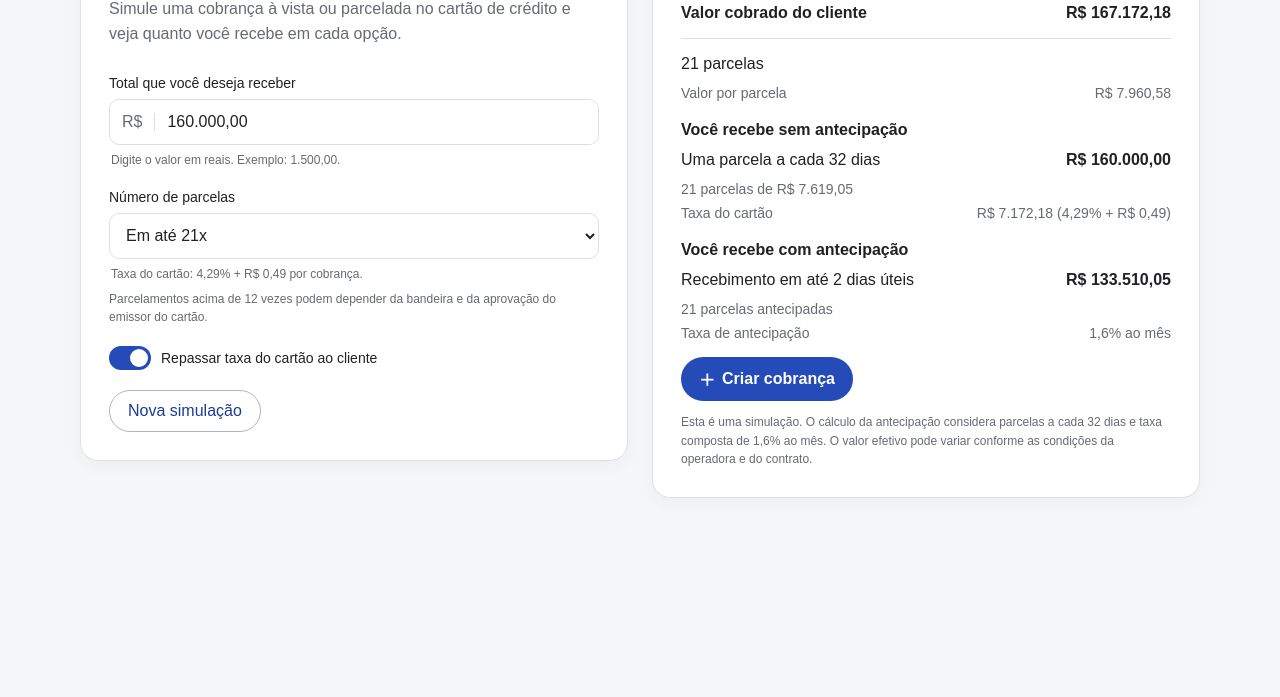
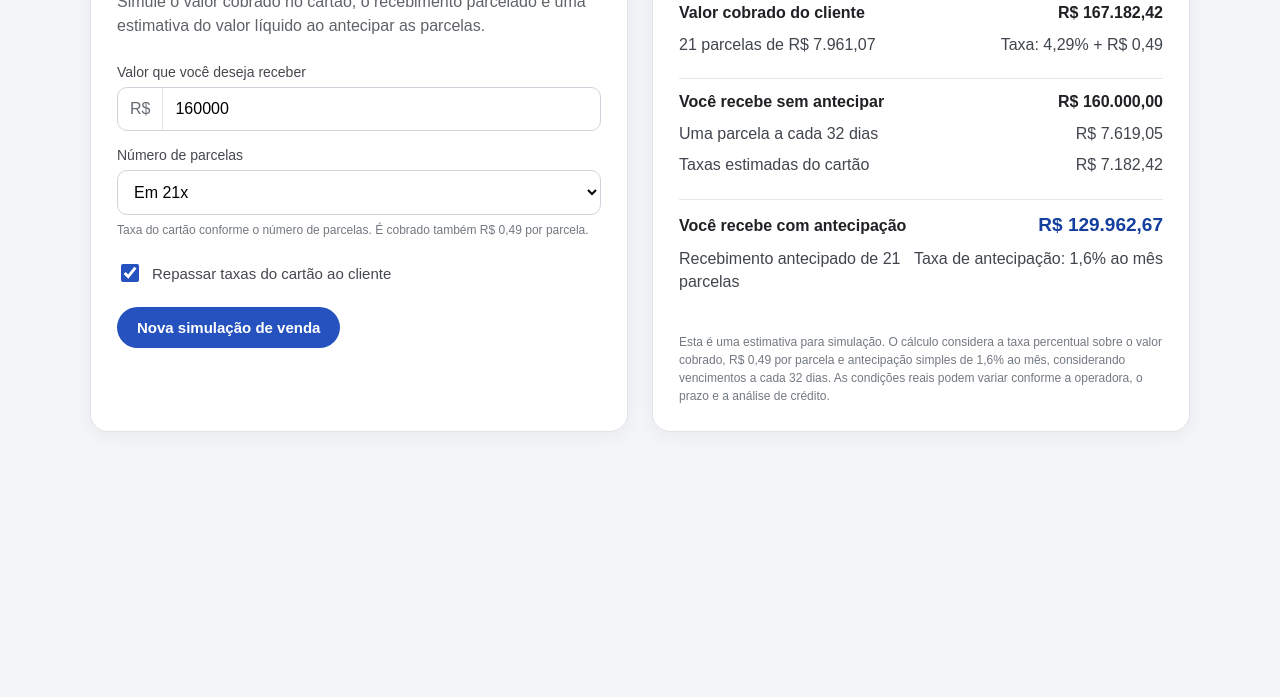
Before and after one commit to marceldorado3-maker/Simulador-de-parcelamento, a plain HTML site: page index.html in a window 1280 px wide. Shown: the part 103-800 px from the top of the page. Drawn offline with Linux system fonts and the light colour scheme.

Commit message:
Update index.html

```diff
--- a/index.html
+++ b/index.html
@@ -7,14 +7,10 @@
 
   <style>
     :root {
-      color-scheme: light;
-      --azul: #244bb8;
-      --azul-escuro: #1a3b98;
-      --texto: #202124;
-      --texto-suave: #666a73;
-      --borda: #dedfe4;
-      --fundo: #f5f6f8;
-      --branco: #fff;
+      font-family: Arial, Helvetica, sans-serif;
+      color: #202124;
+      background: #f4f5f7;
+      font-synthesis: none;
     }
 
     * {
@@ -23,258 +19,179 @@
 
     body {
       margin: 0;
-      padding: 32px 18px;
-      background: var(--fundo);
-      color: var(--texto);
-      font-family: Arial, Helvetica, sans-serif;
+      padding: 28px 16px;
     }
 
     .container {
-      width: min(1120px, 100%);
+      width: min(1100px, 100%);
       margin: 0 auto;
       display: grid;
       grid-template-columns: 1fr 1fr;
       gap: 24px;
-      align-items: start;
     }
 
     .card {
-      background: var(--branco);
-      border: 1px solid var(--borda);
+      background: #fff;
+      border: 1px solid #e1e4e8;
       border-radius: 18px;
-      padding: 28px;
-      box-shadow: 0 4px 18px rgba(20, 30, 60, 0.04);
+      padding: 26px;
+      box-shadow: 0 4px 18px rgba(25, 35, 50, 0.05);
     }
 
     h1,
     h2 {
-      margin: 0 0 12px;
-      font-weight: 500;
+      margin: 0 0 14px;
+      font-size: 21px;
+      font-weight: 600;
     }
 
-    h1 {
-      font-size: 23px;
+    .intro {
+      margin: 0 0 26px;
+      color: #5f6368;
+      line-height: 1.5;
     }
 
-    h2 {
-      font-size: 22px;
+    label {
+      display: block;
+      margin: 16px 0 7px;
+      font-size: 14px;
+      color: #45484d;
     }
 
-    .descricao {
-      margin: 0 0 28px;
-      color: var(--texto-suave);
-      line-height: 1.55;
-    }
-
-    .campo {
-      margin-bottom: 20px;
-    }
-
-    label,
-    .rotulo {
-      display: block;
-      margin: 0 0 8px;
-      font-size: 14px;
-    }
-
-    .entrada-valor {
+    .input-wrap {
       display: flex;
       align-items: center;
-      min-height: 46px;
-      border: 1px solid var(--borda);
+      border: 1px solid #cfd4dc;
       border-radius: 10px;
+      background: #fff;
       overflow: hidden;
     }
 
-    .prefixo {
-      padding: 0 12px;
-      color: var(--texto-suave);
-      border-right: 1px solid var(--borda);
+    .input-wrap:focus-within,
+    select:focus {
+      outline: 2px solid rgba(37, 82, 190, 0.18);
+      border-color: #2552be;
     }
 
-    input,
+    .currency {
+      padding: 12px;
+      color: #656b73;
+      border-right: 1px solid #e3e6eb;
+    }
+
+    input[type="number"] {
+      width: 100%;
+      min-width: 0;
+      padding: 12px;
+      border: 0;
+      outline: 0;
+      font: inherit;
+      background: transparent;
+    }
+
     select {
       width: 100%;
-      min-height: 46px;
-      padding: 10px 12px;
-      border: 1px solid var(--borda);
+      padding: 12px;
+      border: 1px solid #cfd4dc;
       border-radius: 10px;
-      background: var(--branco);
-      color: var(--texto);
+      background: #fff;
       font: inherit;
-      outline: none;
     }
 
-    .entrada-valor input {
-      min-height: 44px;
-      border: 0;
-      border-radius: 0;
+    .hint {
+      margin: 7px 0 0;
+      color: #737981;
+      font-size: 12px;
+      line-height: 1.45;
     }
 
-    input:focus,
-    select:focus,
-    .entrada-valor:focus-within {
-      border-color: var(--azul);
-      box-shadow: 0 0 0 3px rgba(36, 75, 184, 0.12);
+    .toggle-row {
+      display: flex;
+      align-items: center;
+      gap: 10px;
+      margin: 22px 0;
     }
 
-    .ajuda {
-      margin: 6px 2px 0;
-      color: var(--texto-suave);
+    .toggle-row input {
+      width: 18px;
+      height: 18px;
+      accent-color: #2552be;
+    }
+
+    .toggle-row label {
+      margin: 0;
+      font-size: 15px;
+      cursor: pointer;
+    }
+
+    button {
+      border: 0;
+      border-radius: 999px;
+      padding: 12px 20px;
+      background: #2552be;
+      color: #fff;
+      font-size: 15px;
+      font-weight: 600;
+      cursor: pointer;
+    }
+
+    button:hover {
+      background: #1c429e;
+    }
+
+    .result-block {
+      padding: 14px 0;
+      border-bottom: 1px solid #e5e7eb;
+    }
+
+    .result-block:last-of-type {
+      border-bottom: 0;
+    }
+
+    .result-heading {
+      display: flex;
+      justify-content: space-between;
+      gap: 14px;
+      align-items: baseline;
+      margin-bottom: 11px;
+      font-weight: 600;
+    }
+
+    .result-value {
+      white-space: nowrap;
+      font-weight: 600;
+    }
+
+    .result-line {
+      display: flex;
+      justify-content: space-between;
+      gap: 12px;
+      margin: 8px 0;
+      color: #41464d;
+      line-height: 1.45;
+    }
+
+    .result-line span:last-child {
+      text-align: right;
+      white-space: nowrap;
+    }
+
+    .primary-result {
+      color: #153f9e;
+      font-size: 19px;
+      font-weight: 700;
+    }
+
+    .note {
+      margin: 18px 0 0;
+      color: #737981;
       font-size: 12px;
       line-height: 1.5;
     }
 
-    .aviso {
-      margin-top: 7px;
-      color: var(--texto-suave);
-      font-size: 12px;
-      line-height: 1.5;
-    }
-
-    .alternancia {
-      display: flex;
-      align-items: center;
-      gap: 10px;
-      margin: 20px 0;
-      font-size: 14px;
-    }
-
-    .alternancia input {
-      position: absolute;
-      width: 1px;
-      height: 1px;
-      opacity: 0;
-    }
-
-    .trilho {
-      position: relative;
-      width: 42px;
-      height: 24px;
-      flex: 0 0 42px;
-      border-radius: 20px;
-      background: #b9bdc7;
-      cursor: pointer;
-      transition: background 0.2s;
-    }
-
-    .trilho::after {
-      content: "";
-      position: absolute;
-      top: 3px;
-      left: 3px;
-      width: 18px;
-      height: 18px;
-      border-radius: 50%;
-      background: #fff;
-      transition: transform 0.2s;
-    }
-
-    .alternancia input:checked + .trilho {
-      background: var(--azul);
-    }
-
-    .alternancia input:checked + .trilho::after {
-      transform: translateX(18px);
-    }
-
-    .alternancia input:focus-visible + .trilho {
-      outline: 3px solid rgba(36, 75, 184, 0.25);
-    }
-
-    .botao-secundario,
-    .botao-principal {
-      min-height: 42px;
-      padding: 10px 18px;
-      border-radius: 24px;
-      font: inherit;
-      cursor: pointer;
-      transition: background 0.2s, transform 0.2s;
-    }
-
-    .botao-secundario {
-      border: 1px solid #aeb5c5;
-      background: transparent;
-      color: var(--azul-escuro);
-    }
-
-    .botao-principal {
-      display: inline-flex;
-      align-items: center;
-      justify-content: center;
-      gap: 7px;
-      border: 0;
-      background: var(--azul);
-      color: #fff;
-      font-weight: 600;
-    }
-
-    .botao-secundario:hover,
-    .botao-principal:hover {
-      transform: translateY(-1px);
-    }
-
-    .botao-principal:hover {
-      background: var(--azul-escuro);
-    }
-
-    .linha {
-      display: flex;
-      justify-content: space-between;
-      gap: 16px;
-      align-items: baseline;
-    }
-
-    .linha strong {
-      font-size: 16px;
-    }
-
-    .valor {
-      white-space: nowrap;
-      text-align: right;
-      font-variant-numeric: tabular-nums;
-    }
-
-    .separador {
-      height: 1px;
-      margin: 16px 0;
-      background: var(--borda);
-    }
-
-    .bloco-resultado {
-      margin-top: 20px;
-    }
-
-    .bloco-resultado h3 {
-      margin: 0 0 12px;
-      font-size: 16px;
-      font-weight: 600;
-    }
-
-    .detalhe {
-      margin-top: 12px;
-      color: var(--texto-suave);
-      font-size: 14px;
-    }
-
-    .detalhe .linha {
-      margin: 8px 0;
-    }
-
-    .observacao {
-      margin: 12px 0 0;
-      color: var(--texto-suave);
-      font-size: 12px;
-      line-height: 1.55;
-    }
-
-    .resultado-final {
-      margin-top: 16px;
-    }
-
     @media (max-width: 760px) {
       body {
-        padding: 18px 12px;
+        padding: 16px 12px;
       }
 
       .container {
@@ -283,12 +200,7 @@
       }
 
       .card {
-        padding: 22px 18px;
-      }
-
-      h1,
-      h2 {
-        font-size: 20px;
+        padding: 20px;
       }
     }
   </style>
@@ -296,268 +208,201 @@
 
 <body>
   <main class="container">
-    <section class="card" aria-labelledby="titulo-simulador">
-      <h1 id="titulo-simulador">Simulador de vendas no cartão</h1>
-      <p class="descricao">
-        Simule uma cobrança à vista ou parcelada no cartão de crédito e veja
-        quanto você recebe em cada opção.
+    <section class="card" aria-labelledby="form-title">
+      <h1 id="form-title">Simulador de vendas no cartão</h1>
+      <p class="intro">
+        Simule o valor cobrado no cartão, o recebimento parcelado e uma estimativa
+        do valor líquido ao antecipar as parcelas.
       </p>
 
-      <div class="campo">
-        <label for="valor">Total que você deseja receber</label>
-        <div class="entrada-valor">
-          <span class="prefixo">R$</span>
-          <input
-            id="valor"
-            type="text"
-            inputmode="decimal"
-            value="160.000,00"
-            autocomplete="off"
-            aria-describedby="ajuda-valor"
-          >
-        </div>
-        <p class="ajuda" id="ajuda-valor">
-          Digite o valor em reais. Exemplo: 1.500,00.
-        </p>
+      <label for="amount">Valor que você deseja receber</label>
+      <div class="input-wrap">
+        <span class="currency">R$</span>
+        <input id="amount" type="number" min="0.01" step="0.01" value="160000">
       </div>
 
-      <div class="campo">
-        <label for="parcelas">Número de parcelas</label>
-        <select id="parcelas"></select>
-        <p class="ajuda">
-          Taxa do cartão: 4,29% + R$ 0,49 por cobrança.
-        </p>
-        <p class="aviso">
-          Parcelamentos acima de 12 vezes podem depender da bandeira e da
-          aprovação do emissor do cartão.
-        </p>
+      <label for="installments">Número de parcelas</label>
+      <select id="installments"></select>
+
+      <p class="hint">
+        Taxa do cartão conforme o número de parcelas. É cobrado também
+        R$ 0,49 por parcela.
+      </p>
+
+      <div class="toggle-row">
+        <input id="passFees" type="checkbox" checked>
+        <label for="passFees">Repassar taxas do cartão ao cliente</label>
       </div>
 
-      <label class="alternancia" for="repassar">
-        <input id="repassar" type="checkbox" checked>
-        <span class="trilho" aria-hidden="true"></span>
-        <span>Repassar taxa do cartão ao cliente</span>
-      </label>
-
-      <button class="botao-secundario" id="novaSimulacao" type="button">
-        Nova simulação
-      </button>
+      <button id="resetButton" type="button">Nova simulação de venda</button>
     </section>
 
-    <section class="card" aria-labelledby="titulo-resultado">
-      <h2 id="titulo-resultado">Resultado da simulação</h2>
+    <section class="card" aria-labelledby="result-title">
+      <h2 id="result-title">Resultado da simulação</h2>
 
-      <div class="bloco-resultado">
-        <div class="linha">
-          <strong>Valor cobrado do cliente</strong>
-          <strong class="valor" id="valorCobrado">—</strong>
+      <div class="result-block">
+        <div class="result-heading">
+          <span>Valor cobrado do cliente</span>
+          <span class="result-value" id="chargedTotal">—</span>
         </div>
-
-        <div class="separador"></div>
-
-        <div class="linha">
-          <span id="textoParcelas">—</span>
-        </div>
-        <div class="detalhe">
-          <div class="linha">
-            <span>Valor por parcela</span>
-            <span class="valor" id="valorParcelaCliente">—</span>
-          </div>
+        <div class="result-line">
+          <span id="chargedInstallments">—</span>
+          <span id="rateDescription">—</span>
         </div>
       </div>
 
-      <div class="bloco-resultado">
-        <h3>Você recebe sem antecipação</h3>
-        <div class="linha">
+      <div class="result-block">
+        <div class="result-heading">
+          <span>Você recebe sem antecipar</span>
+          <span class="result-value" id="receiveTotal">—</span>
+        </div>
+        <div class="result-line">
           <span>Uma parcela a cada 32 dias</span>
-          <strong class="valor" id="recebimentoSemAntecipacao">—</strong>
+          <span id="receiveInstallment">—</span>
         </div>
-        <div class="detalhe">
-          <div class="linha">
-            <span id="textoParcelasRecebidas">—</span>
-          </div>
-          <div class="linha">
-            <span>Taxa do cartão</span>
-            <span class="valor" id="taxaCartao">—</span>
-          </div>
+        <div class="result-line">
+          <span>Taxas estimadas do cartão</span>
+          <span id="cardFees">—</span>
         </div>
       </div>
 
-      <div class="bloco-resultado">
-        <h3>Você recebe com antecipação</h3>
-        <div class="linha">
-          <span>Recebimento em até 2 dias úteis</span>
-          <strong class="valor" id="recebimentoAntecipado">—</strong>
+      <div class="result-block">
+        <div class="result-heading">
+          <span>Você recebe com antecipação</span>
+          <span class="result-value primary-result" id="advanceTotal">—</span>
         </div>
-        <div class="detalhe">
-          <div class="linha">
-            <span id="textoAntecipacao">—</span>
-          </div>
-          <div class="linha">
-            <span>Taxa de antecipação</span>
-            <span class="valor">1,6% ao mês</span>
-          </div>
+        <div class="result-line">
+          <span id="advanceDescription">—</span>
+          <span id="advanceRate">Taxa de antecipação: 1,6% ao mês</span>
         </div>
       </div>
 
-      <div class="resultado-final">
-        <button class="botao-principal" id="criarCobranca" type="button">
-          <span aria-hidden="true">＋</span>
-          Criar cobrança
-        </button>
-      </div>
-
-      <p class="observacao">
-        Esta é uma simulação. O cálculo da antecipação considera parcelas
-        a cada 32 dias e taxa composta de 1,6% ao mês. O valor efetivo pode
-        variar conforme as condições da operadora e do contrato.
+      <p class="note">
+        Esta é uma estimativa para simulação. O cálculo considera a taxa percentual
+        sobre o valor cobrado, R$ 0,49 por parcela e antecipação simples de 1,6%
+        ao mês, considerando vencimentos a cada 32 dias. As condições reais podem
+        variar conforme a operadora, o prazo e a análise de crédito.
       </p>
     </section>
   </main>
 
   <script>
-    const TAXA_PERCENTUAL = 0.0429;
-    const TAXA_FIXA = 0.49;
-    const TAXA_ANTECIPACAO_MENSAL = 0.016;
-    const DIAS_ENTRE_PARCELAS = 32;
+    const amountInput = document.getElementById("amount");
+    const installmentsSelect = document.getElementById("installments");
+    const passFeesInput = document.getElementById("passFees");
 
-    const elementoValor = document.getElementById("valor");
-    const elementoParcelas = document.getElementById("parcelas");
-    const elementoRepassar = document.getElementById("repassar");
+    const cardFixedFee = 0.49;
+    const advanceMonthlyRate = 0.016;
+    const daysBetweenInstallments = 32;
 
-    const formatadorMoeda = new Intl.NumberFormat("pt-BR", {
+    const currency = new Intl.NumberFormat("pt-BR", {
       style: "currency",
       currency: "BRL"
     });
 
-    function formatarMoeda(valor) {
-      return formatadorMoeda.format(Number.isFinite(valor) ? valor : 0);
+    function getCardRate(installments) {
+      if (installments <= 6) return 0.0349;
+      if (installments <= 12) return 0.0399;
+      return 0.0429;
     }
 
-    function lerValorBrasileiro(texto) {
-      const limpo = texto
-        .trim()
-        .replace(/[R$\s]/g, "")
-        .replace(/\./g, "")
-        .replace(",", ".");
-
-      const valor = Number(limpo);
-      return Number.isFinite(valor) && valor >= 0 ? valor : 0;
+    function formatMoney(value) {
+      return currency.format(Number.isFinite(value) ? value : 0);
     }
 
-    function arredondarCentavos(valor) {
-      return Math.round((valor + Number.EPSILON) * 100) / 100;
+    function roundToCents(value) {
+      return Math.round((value + Number.EPSILON) * 100) / 100;
     }
 
-    function preencherParcelas() {
-      for (let quantidade = 1; quantidade <= 21; quantidade++) {
-        const opcao = document.createElement("option");
-        opcao.value = quantidade;
-        opcao.textContent =
-          quantidade === 1 ? "À vista (1 parcela)" : `Em até ${quantidade}x`;
-        elementoParcelas.appendChild(opcao);
+    function populateInstallments() {
+      for (let count = 1; count <= 21; count++) {
+        const option = document.createElement("option");
+        option.value = count;
+        option.textContent = count === 1 ? "À vista (1x)" : `Em ${count}x`;
+        installmentsSelect.appendChild(option);
       }
 
-      elementoParcelas.value = "21";
+      installmentsSelect.value = "21";
     }
 
-    function calcular() {
-      const valorDesejado = lerValorBrasileiro(elementoValor.value);
-      const quantidade = Number(elementoParcelas.value);
-      const repassarTaxas = elementoRepassar.checked;
+    function simulate() {
+      const desiredReceive = Math.max(0, Number(amountInput.value) || 0);
+      const installments = Number(installmentsSelect.value);
+      const rate = getCardRate(installments);
+      const passFees = passFeesInput.checked;
 
-      let valorCobrado;
-      let valorLiquidoTotal;
-      let taxaCartaoTotal;
+      let chargedTotal;
 
-      if (repassarTaxas) {
-        // Ajusta a cobrança para que, após a taxa percentual e a taxa fixa,
-        // o valor líquido seja o valor desejado.
-        valorCobrado = (valorDesejado + TAXA_FIXA) / (1 - TAXA_PERCENTUAL);
-        valorLiquidoTotal = valorDesejado;
+      if (passFees) {
+        // Calcula o valor cobrado para que, após as taxas, reste o valor desejado.
+        chargedTotal =
+          (desiredReceive + cardFixedFee * installments) / (1 - rate);
       } else {
-        valorCobrado = valorDesejado;
-        valorLiquidoTotal =
-          valorCobrado * (1 - TAXA_PERCENTUAL) - TAXA_FIXA;
-        valorLiquidoTotal = Math.max(0, valorLiquidoTotal);
+        chargedTotal = desiredReceive;
       }
 
-      valorCobrado = arredondarCentavos(valorCobrado);
-      valorLiquidoTotal = arredondarCentavos(valorLiquidoTotal);
-      taxaCartaoTotal = arredondarCentavos(valorCobrado - valorLiquidoTotal);
+      chargedTotal = roundToCents(chargedTotal);
 
-      const valorParcelaCliente = arredondarCentavos(
-        valorCobrado / quantidade
-      );
+      const percentageFee = chargedTotal * rate;
+      const fixedFees = cardFixedFee * installments;
+      const totalCardFees = percentageFee + fixedFees;
+      const receivedTotal = Math.max(0, chargedTotal - totalCardFees);
+      const receivedPerInstallment = receivedTotal / installments;
+      const chargedPerInstallment = chargedTotal / installments;
 
-      const valorLiquidoPorParcela =
-        valorLiquidoTotal / quantidade;
+      // Estima a antecipação descontando 1,6% ao mês de cada parcela,
+      // de acordo com o prazo até o vencimento.
+      let anticipatedTotal = 0;
 
-      // Desconta cada parcela pelo tempo até o recebimento:
-      // 32 dias para a primeira, 64 para a segunda, e assim por diante.
-      let valorAntecipado = 0;
+      for (let index = 1; index <= installments; index++) {
+        const monthsUntilDue = (daysBetweenInstallments * index) / 30;
+        const discount = advanceMonthlyRate * monthsUntilDue;
+        const installmentAfterDiscount =
+          receivedPerInstallment * Math.max(0, 1 - discount);
 
-      for (let parcela = 1; parcela <= quantidade; parcela++) {
-        const mesesAteRecebimento =
-          (DIAS_ENTRE_PARCELAS * parcela) / 30;
-
-        const fatorDesconto = Math.pow(
-          1 + TAXA_ANTECIPACAO_MENSAL,
-          mesesAteRecebimento
-        );
-
-        valorAntecipado += valorLiquidoPorParcela / fatorDesconto;
+        anticipatedTotal += installmentAfterDiscount;
       }
 
-      valorAntecipado = arredondarCentavos(valorAntecipado);
+      document.getElementById("chargedTotal").textContent =
+        formatMoney(chargedTotal);
 
-      document.getElementById("valorCobrado").textContent =
-        formatarMoeda(valorCobrado);
+      document.getElementById("chargedInstallments").textContent =
+        `${installments} ${installments === 1 ? "parcela" : "parcelas"} de ${formatMoney(chargedPerInstallment)}`;
 
-      document.getElementById("textoParcelas").textContent =
-        quantidade === 1
-          ? "1 parcela"
-          : `${quantidade} parcelas`;
+      document.getElementById("rateDescription").textContent =
+        `Taxa: ${(rate * 100).toFixed(2).replace(".", ",")}% + ${formatMoney(cardFixedFee)}`;
 
-      document.getElementById("valorParcelaCliente").textContent =
-        formatarMoeda(valorParcelaCliente);
+      document.getElementById("receiveTotal").textContent =
+        formatMoney(receivedTotal);
 
-      document.getElementById("recebimentoSemAntecipacao").textContent =
-        formatarMoeda(valorLiquidoTotal);
+      document.getElementById("receiveInstallment").textContent =
+        formatMoney(receivedPerInstallment);
 
-      document.getElementById("textoParcelasRecebidas").textContent =
-        quantidade === 1
-          ? `1 parcela de ${formatarMoeda(valorLiquidoPorParcela)}`
-          : `${quantidade} parcelas de ${formatarMoeda(valorLiquidoPorParcela)}`;
+      document.getElementById("cardFees").textContent =
+        formatMoney(totalCardFees);
 
-      document.getElementById("taxaCartao").textContent =
-        `${formatarMoeda(taxaCartaoTotal)} (4,29% + ${formatarMoeda(TAXA_FIXA)})`;
+      document.getElementById("advanceTotal").textContent =
+        formatMoney(anticipatedTotal);
 
-      document.getElementById("recebimentoAntecipado").textContent =
-        formatarMoeda(valorAntecipado);
-
-      document.getElementById("textoAntecipacao").textContent =
-        quantidade === 1
-          ? "1 parcela antecipada"
-          : `${quantidade} parcelas antecipadas`;
+      document.getElementById("advanceDescription").textContent =
+        installments === 1
+          ? `Recebimento antecipado de 1 parcela`
+          : `Recebimento antecipado de ${installments} parcelas`;
     }
 
-    preencherParcelas();
-    calcular();
-
-    elementoValor.addEventListener("input", calcular);
-    elementoParcelas.addEventListener("change", calcular);
-    elementoRepassar.addEventListener("change", calcular);
-
-    document.getElementById("novaSimulacao").addEventListener("click", () => {
-      elementoValor.value = "";
-      elementoValor.focus();
-      calcular();
+    document.getElementById("resetButton").addEventListener("click", () => {
+      amountInput.value = "160000";
+      installmentsSelect.value = "1";
+      passFeesInput.checked = true;
+      simulate();
     });
 
-    document.getElementById("criarCobranca").addEventListener("click", () => {
-      alert("Esta página é uma simulação. Para criar uma cobrança real, conecte este botão à sua plataforma de pagamentos.");
-    });
+    amountInput.addEventListener("input", simulate);
+    installmentsSelect.addEventListener("change", simulate);
+    passFeesInput.addEventListener("change", simulate);
+
+    populateInstallments();
+    simulate();
   </script>
 </body>
 </html>
```
